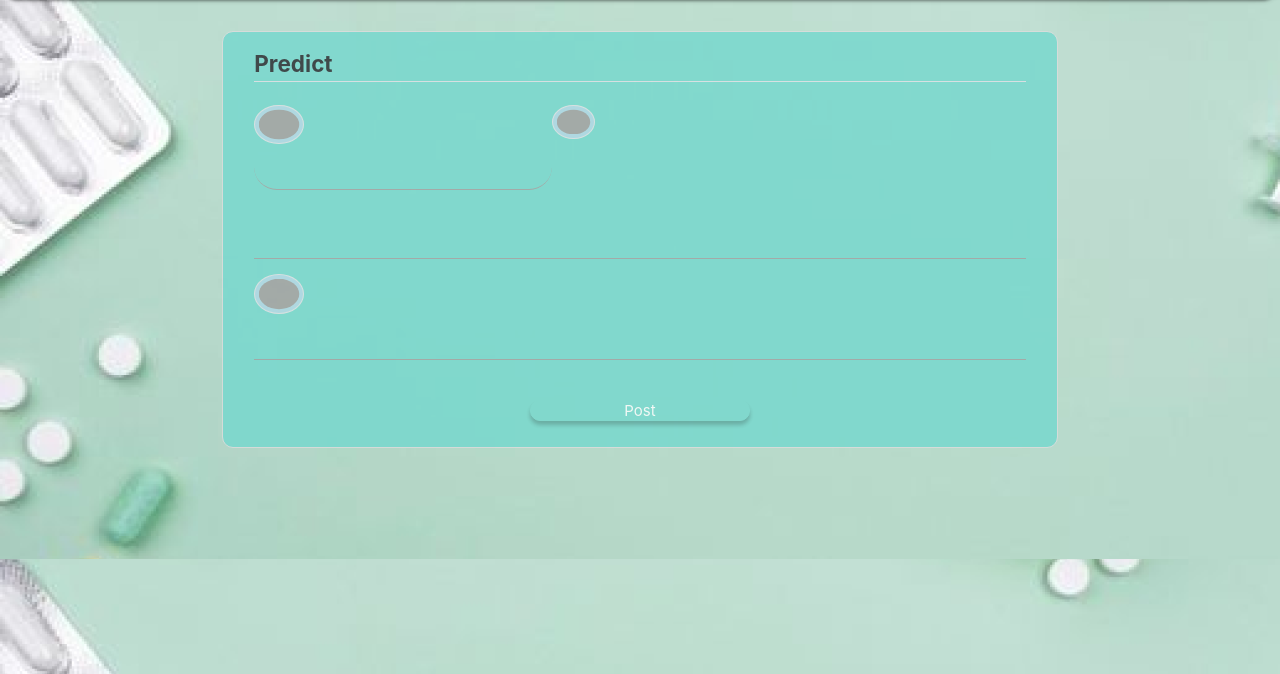
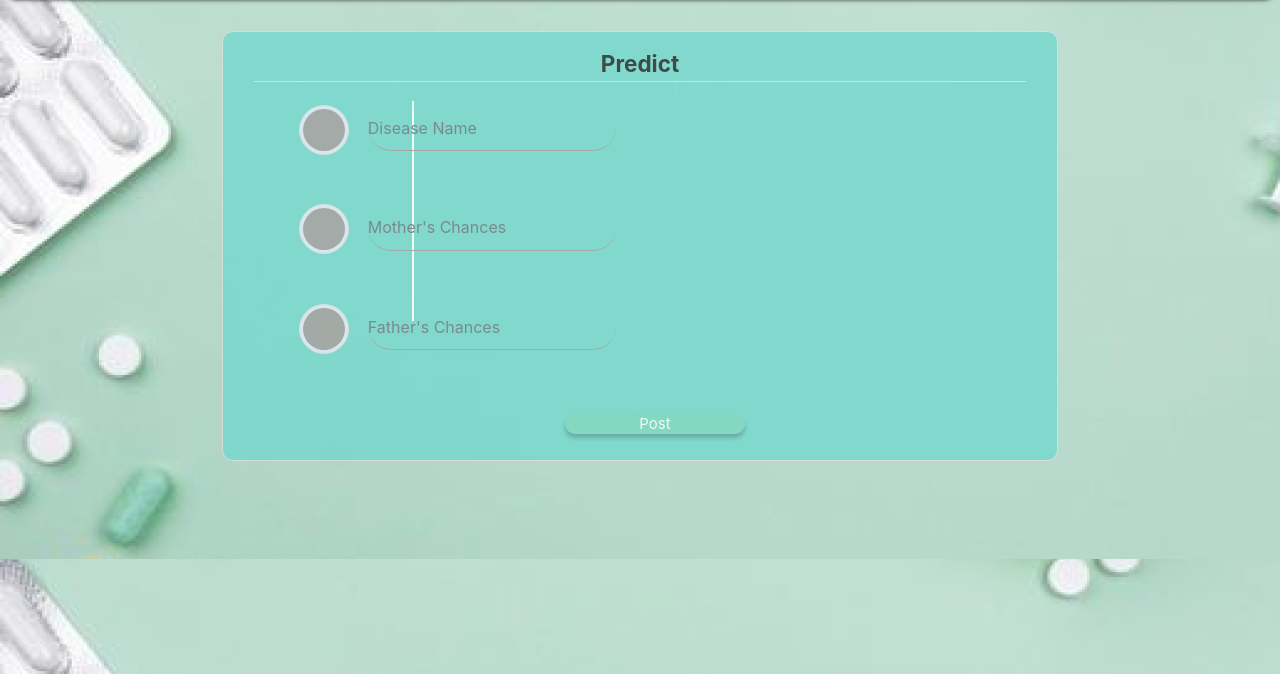
Before and after one commit to Nirbhay97/optum_project, a Flask app: page /prediction in a window 1280 px wide. Shown: the part 64-738 px from the top of the page. Run offline with Flask 2, Linux system fonts and the light colour scheme; a user stored in the database is signed in; parts of the project's set-up code (start-up, migrations or seed data) failed here and were passed over; some libraries are stand-ins or nearby versions; grey boxes are pictures that could not be loaded.

Commit message:
enhanced frontend, improved functionality, fixed bugs

```diff
--- a/flaskblog/forms.py
+++ b/flaskblog/forms.py
@@ -34,7 +34,7 @@ class LoginForm(FlaskForm):
 class UpdateAccountForm(FlaskForm):
     username = StringField('Username', validators=[DataRequired(), Length(min=2, max=20)])
     email = StringField('Email', validators=[DataRequired(), Email()])
-    picture = FileField('Update Profile oic', validators=[FileAllowed(['jpg', 'png'])])
+    picture = FileField('Update Profile Pic', validators=[FileAllowed(['jpg', 'png'])])
     submit = SubmitField('Update')
 
     def validate_username(self, username):
--- a/flaskblog/routes.py
+++ b/flaskblog/routes.py
@@ -41,16 +41,28 @@ symptoms = {
     "thyroid disorders": ["fatigue", "constipation", "dry skin", "weight gain"]
 }
 
+specialists = {
 
+    "cancer": ["pathologist"],
+    "Alzheimer's disease": ["neurologist or geriatrician"],
+    "Arthritis": ["Rheumatologists"],
+    "Dementia": ["Neurologist"],
+    "Diabetes": ["endocrinologist"],
+    "Heart disease": ["cardiologist"],
+    "High blood pressure": ["cardiologist"],
+    "Multiple sclerosis": ["Neurologist"],
+    "Parkinson's disease": ["Neurologist"],
+    "Spina bifida": ["specialist in pediatric urology"],
+    "Thyroid disorders": ["endocrinologist"],
+    "Parkinson's disease": ["Neurologist"]
+
+}
 
 @app.route("/")
 @app.route("/home")
 def home():
     posts = Post.query.all()
     return render_template('home.html', posts=posts)
-
-
-# added by Rish
 
 
 @app.route("/about")
@@ -135,7 +147,7 @@ def new_post():
         db.session.commit()
         flash('your post has been created', 'success') #here success is bootstrap class // documentation nk
         return redirect(url_for('home'))
-    return render_template('create_post.html', title='New Post', form=form, legend='new_post')
+    return render_template('create_post.html', title='New Post', form=form, legend='New Post', current_user=current_user)
 
 
 @app.route("/post/<int:post_id>")
@@ -159,7 +171,7 @@ def update_post(post_id):
     elif request.method == 'GET':
         form.title.data = post.title
         form.content.data = post.content
-    return render_template('create_post.html', title='update_post', form=form, legend='update_post')
+    return render_template('create_post.html', title='Update Post', form=form, legend='Update Post')
 
 @app.route("/post/<int:post_id>/delete", methods=['POST'])
 @login_required
@@ -190,9 +202,10 @@ def prediction():
         p = round(model.predict([arr])[0], 2)
         test = []
         sysm = []
-        #specialist = []
+        specialist = []
         disease_catr = ""
         #nikitha_test(predict, disease, test, sysm, disease_catr)
+        specialist = specialists[dis]
         if p < .17:
             test.append(tests[dis][0])
             sysm.append(symptoms[dis[0]])
@@ -222,7 +235,7 @@ def prediction():
         print("hey")
 
         #flash('prob is  {}'.format(p))
-        return render_template('predict_out.html', disease_catr=disease_catr, disease=dis, test=test, sysm=sysm, title='Analysis')
+        return render_template('predict_out.html', disease_catr=disease_catr, disease=dis, test=test, sysm=sysm, specialist=specialist, title='Analysis')
 
 
     return render_template('prediction.html', title='input_predic', form=form, legend='Predict')
--- a/flaskblog/static/main.css
+++ b/flaskblog/static/main.css
@@ -124,6 +124,7 @@ z-index: 10
 
 .btn-light{
     background:#dfeaf5
+
 }
 
 .navbar{
@@ -166,16 +167,17 @@ padding: .16rem 1rem
 
 .boxed {
   border: 0px solid green ;
-  background-color : white;
+  background-color: #dfeaf5;
   border-radius: 5px
 }
 
 .button-cus{
-    width: 220px;
-    background: #74D8CE;
+    width: 180px;
+    background: #77D8c0;
     border: 1px solid #74D8CE;
     box-shadow: 0px 4px 4px rgba(0, 0, 0, 0.25);
     border-radius: 10px;
+    margin-left: 2rem;
 }
 
 .button-bg{
@@ -218,3 +220,74 @@ padding: .16rem 1rem
 .nav-item{
     margin-right: 1rem
 }
+
+.img-thumbnail {
+    padding: 0.2rem;
+    background-color: #dfeaf5;
+    border: 1px solid #dee2e6;
+    border-radius: 0.25rem;
+    max-width: 100%;
+    height: 50px;
+
+}
+
+.parent {
+
+  padding: 1rem ;
+  margin-left: 2rem
+
+}
+.child {
+  display: inline-block;
+
+}
+.shift-input-col1{
+margin-right: 1rem
+}
+
+.vl {
+  border-left: 2px solid white;
+  height: 220px;
+  position: absolute;
+  left: 24%;
+  margin-left: -3px;
+  top: 6rem;
+  z-index:-1
+}
+
+.title_shift_middle{
+    text: center
+}
+
+.button-cus-pre{
+    width: 200px;
+    background: #74D8CE;
+    border: 1px solid #74D8CE;
+    box-shadow: 0px 4px 4px rgba(0, 0, 0, 0.25);
+    border-radius: 10px;
+
+}
+
+.create-post-img{
+    border-radius: 6px
+
+}
+.border-bottom-no{
+    color:#74D8CE
+}
+
+.border-added{
+    border: 5px solid red;
+
+}
+.make-bold{
+font-weight: bold
+}
+
+.btn-delete:hover{
+    cursor: pointer;
+}
+
+.media-body{
+    margin-top: 2.7rem
+}
--- a/flaskblog/templates/account.html
+++ b/flaskblog/templates/account.html
@@ -52,7 +52,7 @@
              </div>
          </fieldset>
          <div class="form-group">
-            {{ form.submit(class = "btn btn-outline-info") }}
+            {{ form.submit(class = "btn btn-primary ") }}
          </div>
       </form>
 
--- a/flaskblog/templates/layout.html
+++ b/flaskblog/templates/layout.html
@@ -30,7 +30,9 @@
                  background-attachment: fixed;
 
         </style>
+
     {% elif title=='Account' %}
+
         <title>optum project</title>
          <style>
            body {
@@ -59,18 +61,21 @@
         </style>
     {% endif %}
 
-
 </head>
-
-
 
 <body>
 
 <div >
+
 <header class="site-header">
   <nav class="navbar round-navbar navbar-expand-md bg-steel fixed-top">
     <div class="container round-navbar">
-      <a class="navbar-brand mr-4" href="/"><i class="fa fa-car"></i></a>
+
+        <a class="navbar-brand mr-4" href="/">
+          <i class="fa fa-car"></i>
+<!--                <img src="static\pics\navbar-one.svg" />-->
+      </a>
+
       <button class="navbar-toggler" type="button" data-toggle="collapse" data-target="#navbarToggle" aria-controls="navbarToggle" aria-expanded="false" aria-label="Toggle navigation">
         <span class="navbar-toggler-icon"></span>
       </button>
@@ -79,14 +84,17 @@
 
               <a class="nav-item nav-link " href="{{ url_for('home') }} ">
                          <button type="button" class="btn btn-light custom-btn" >
-                              <i class="fa fa-home fa-1.3x" aria-hidden="true"></i>
+                             <i class="fa fa-home fa-1.3x" aria-hidden="true"></i>
+<!--                                <img src="static\pics\navbar-one.svg" />-->
                          </button>
-
               </a>
 
           <a class="nav-item nav-link" href="/about">
               <button type="button" class="btn btn-light custom-btn" >
-                  <i class="fa fa-info-circle fa-1.3x" aria-hidden="true"></i>
+                  <i class="fa fa-info-circle fa-6x" aria-hidden="true"></i>
+<!--                     <img src="static\pics\navbar-two.svg" />-->
+<!--                  <object type="image/svg+xml" data="static\pics\navbar-two.svg"></object>-->
+
               </button>
 
           </a>
--- a/flaskblog/templates/prediction.html
+++ b/flaskblog/templates/prediction.html
@@ -7,41 +7,54 @@
          {{ form.hidden_tag() }}
 
          <fieldset class = "form-group font-weight-bold">
-             <legend class="border-bottom mb-4">{{ legend }} </legend>
+             <legend class="border-bottom mb-4 title_shift_middle">
+                 <center>
+                      {{ legend }}
+                 </center>
 
-             <div class="form-group font-weight-bold" style="float:left">
-                <img src="static\pics\first.svg" class="img-thumbnail rounded-circle" width="50" height="50" style="background-color: lightblue;float:left">
+             </legend>
+             <div class="vl"></div>
+             <div class="form-group font-weight-bold parent" >
+                    <div class="child shift-input-col1">
+                    <img src="static\pics\first.svg" class="img-thumbnail rounded-circle" width="50" height="50" >
+                    </div>
+                    <div class="child ">
                     {% if form.disease.errors %}}
-                  {{ form.disease(class="form-control form-control-lg is-invalid") }}
+                      {{ form.disease(class="form-control form-control is-invalid") }}
                       <div  class = "invalid-feedback">
                          {% for errors in form.disease.errors %}
                             <span>{{ error }}</span>
                          {% endfor %}
                       </div>
                    {% else %}
-               {{ form.disease(class="form-control rounded-pill form-control-lg") }}
+                   {{ form.disease(class="form-control rounded-pill form-control", placeholder="Disease Name") }}
                    {% endif %}
                      </div>
+                 </div>
 
-
-
-            <div class="form-group font-weight-bold">
-               <img src="static\pics\predict-mom.svg" class="img-thumbnail rounded-circle" width="43" height="43" style="background-color: lightblue;float:left">
+            <div class="form-group font-weight-bold parent" >
+                <div class="child shift-input-col1">
+               <img src="static\pics\predict-mom.svg" class="img-thumbnail rounded-circle" width="50" height="20">
+                </div>
+                <div class="child">
                 {% if form.mom.errors %}}
-                  {{ form.mom(class="form-control form-control-lg is-invalid") }}
+                  {{ form.mom(class="form-control form-control is-invalid") }}
                   <div  class = "invalid-feedback">
                      {% for errors in form.mom.errors %}
                         <span>{{ error }}</span>
                      {% endfor %}
                   </div>
                {% else %}
-               {{ form.mom(class="form-control form-control-lg") }}
+               {{ form.mom(class="form-control rounded-pill form-control", placeholder="Mother's Chances") }}
                {% endif %}
             </div>
+            </div>
 
-            <div class="form-group font-weight-bold">
-                <img src="static\pics\predict-two.svg" class="img-thumbnail rounded-circle" width="50" height="50" style="background-color: lightblue;float:left">
-
+            <div class="form-group font-weight-bold parent">
+                <div class="child shift-input-col1">
+                <img src="static\pics\predict-two.svg" class="img-thumbnail rounded-circle" width="50" height="50" >
+                </div>
+                <div class="child">
                 {% if form.dad.errors %}}
                   {{ form.dad(class="form-control form-control-lg is-invalid") }}
                   <div  class = "invalid-feedback">
@@ -50,10 +63,10 @@
                      {% endfor %}
                   </div>
                {% else %}
-               {{ form.dad(class="form-control form-control-lg") }}
+               {{ form.dad(class="form-control rounded-pill form-control", placeholder="Father's Chances") }}
                {% endif %}
             </div>
-
+                </div>
 
          </fieldset>
             <div class="form-group font-weight-bold text-center font-weight-bold" style="text-color:white;">
```
Also changed, not shown: flaskblog/templates/create_post.html (+26 -7 lines), flaskblog/templates/post.html (+10 -9 lines), flaskblog/templates/predict_out.html (+29 -6 lines), flaskblog/static/pics/navbar-one.svg (added), flaskblog/static/pics/navbar-two.svg (added), instance/site.db. Lines whose indentation alone changed are shown as unchanged.
